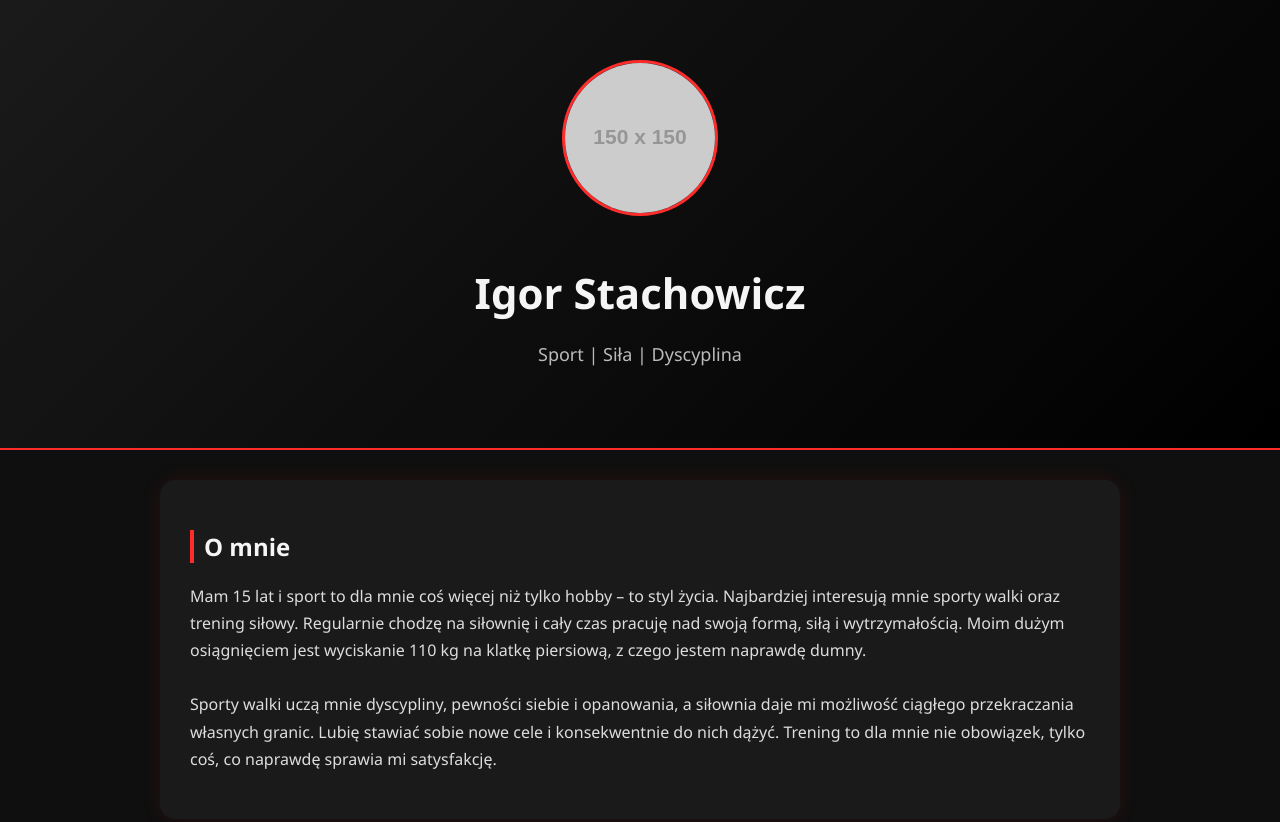
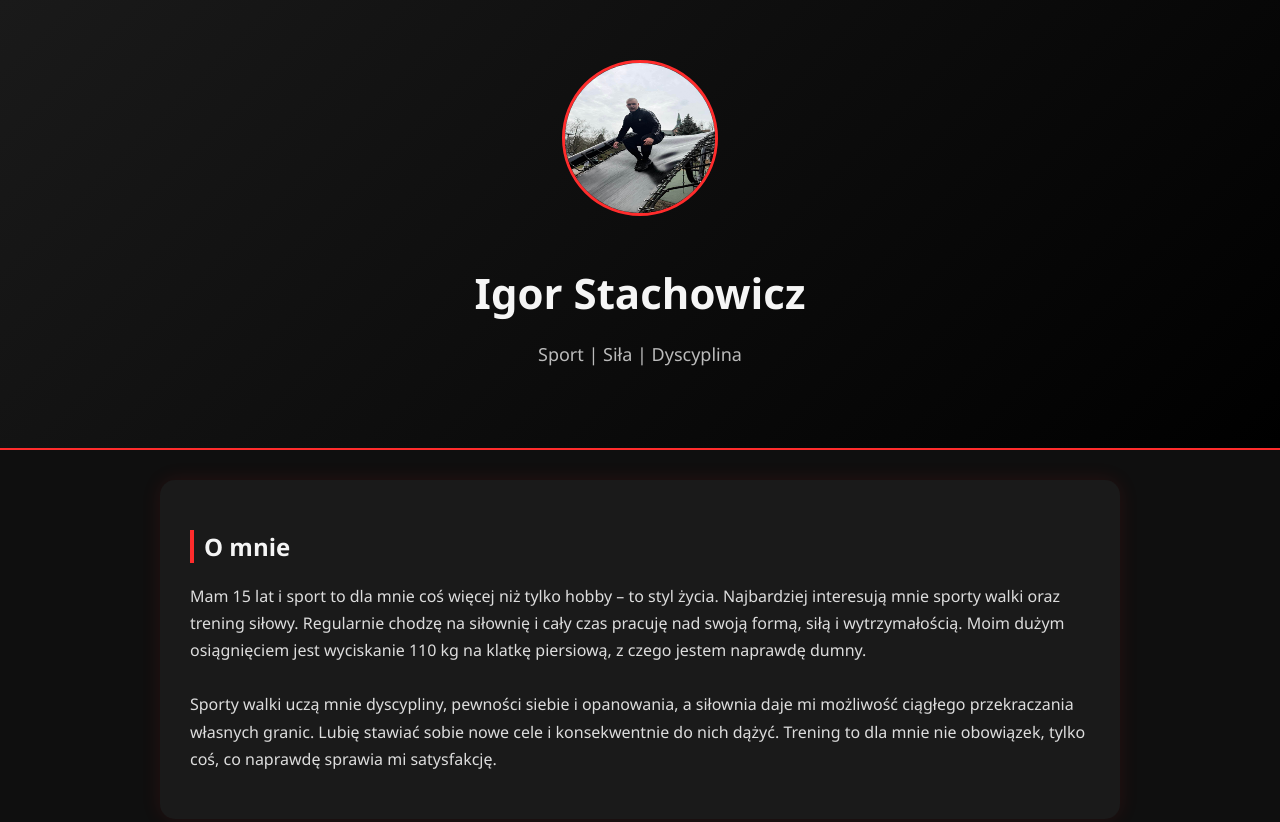
Before and after one commit to igor424/igor-strona, a plain HTML site: page index.html in a window 1280 px wide. Shown: the top 822 px of the page. Drawn offline with Linux system fonts and the light colour scheme; placeholder pictures from the web are drawn by us.

Commit message:
Update index.html

```diff
--- a/index.html
+++ b/index.html
@@ -111,7 +111,7 @@
 <body>
 
 <header>
-    <img src="https://via.placeholder.com/150" alt="Zdjęcie Igora">
+    <img src="download.jpg" alt="Zdjęcie Igora">
     <h1>Igor Stachowicz</h1>
     <p>Sport | Siła | Dyscyplina</p>
 </header>
```
